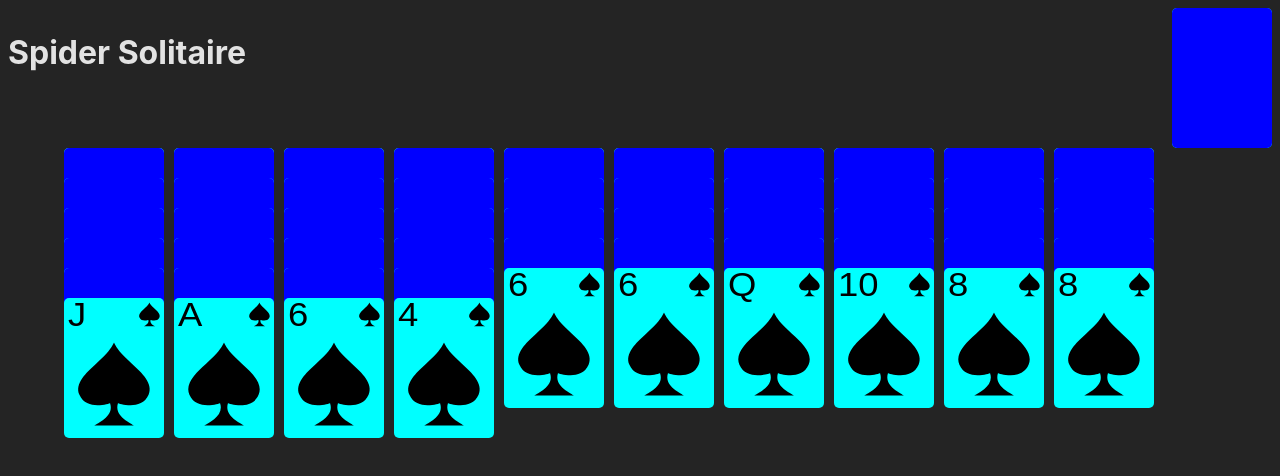
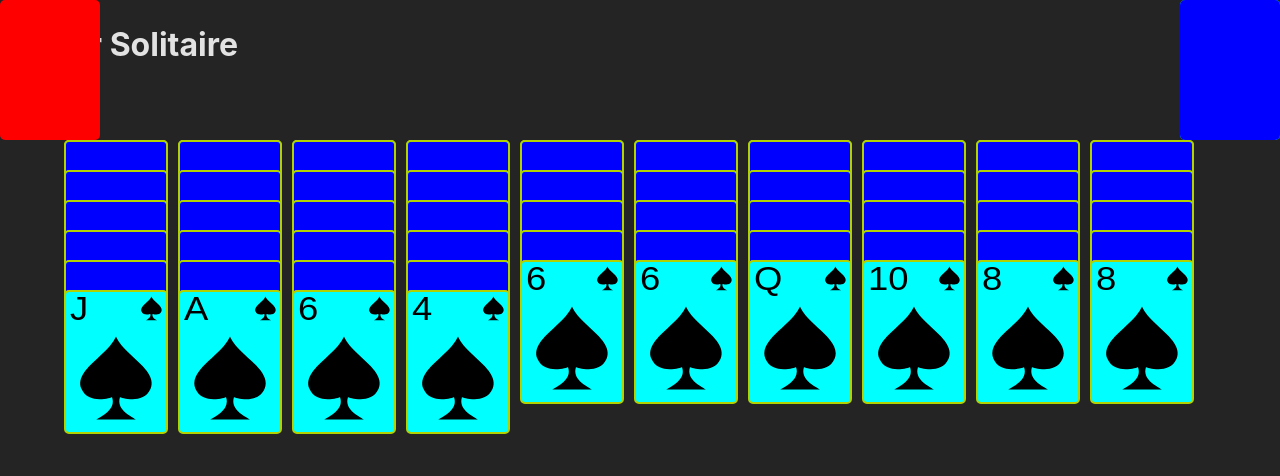
Before and after one commit to MarsBarnes/Spider, a React (Vite) app: page / in a window 1280 px wide. Shown: the top 476 px of the page. Built offline with nearby package versions, Linux system fonts and the light colour scheme.

Commit message:
a card follows the mouse

```diff
--- a/src/App.tsx
+++ b/src/App.tsx
@@ -14,6 +14,10 @@ function App() {
   let cardSelection: Card[] = [];
   const [prevCol, setPrevCol] = React.useState([] as Card[]);
   const emptyCol = [0, 1, 2, 3, 4, 5, 6, 7, 8, 9];
+  const [coords, setCoords] = React.useState({
+    x: 0,
+    y: 0
+  });
 
   function cardClick(col: Card[], card: Card) {
     //if card is not visible, exit
@@ -108,8 +112,13 @@ function App() {
     loseOrContinue();
   }
 
+  const handleMouseMove: React.MouseEventHandler<HTMLElement> = (e) => {
+    // console.log(e.clientX, e.clientY);
+    setCoords({ x: e.clientX, y: e.clientY});
+  };
+
   return (
-    <>
+    <div className="screenSize" onMouseMove={handleMouseMove}>
       <div className="topBar">
         <h1>Spider Solitaire</h1>
 
@@ -163,7 +172,11 @@ function App() {
           ))}
         </div>
       </main>
-    </>
+      <div
+        className="mousePointer"
+        style={{ left: coords.x, top: coords.y }}
+      ></div>
+    </div>
   );
 }
 
--- a/src/index.css
+++ b/src/index.css
@@ -15,7 +15,6 @@
 .topBar {
   display: flex;
   justify-content: space-between;
-  height: 100%;
 }
 .center {
   display: flex;
@@ -50,6 +49,7 @@
 .cardDiv > * {
   margin: 0;
   padding: 0;
+  border: 2px solid rgb(178, 209, 0);
 }
 /* .red {
   color: red;
@@ -66,3 +66,22 @@
   width: 100px;
   height:140px;
 }
+.mousePointer{
+  position: absolute;
+  width: 100px;
+  height:140px;
+  border-radius: 5px;
+  background-color: red;
+}
+.screenSize{
+  width: 100%;
+  height: 100%;
+  overflow: hidden;
+  position: relative;
+}
+#root, html, body{
+  width: 100%;
+  height: 100%;
+  padding: 0;
+  margin: 0;
+}
```
